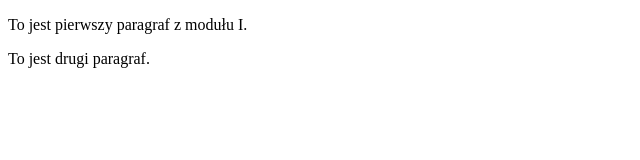
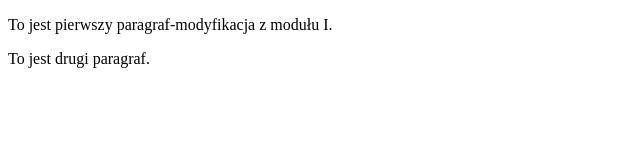
Before and after one commit to Sativa7/github, a plain HTML site: page index.html in a window 1280 px wide. Shown: the whole page, without its empty margins (0-640 px from the left). Drawn offline with Linux system fonts and the light colour scheme.

Commit message:
trzecia modyfikacja

```diff
--- a/index.html
+++ b/index.html
@@ -5,7 +5,7 @@
     <title>Github</title>
 </head>
 <body>
-    <p>To jest pierwszy paragraf z modułu I.</p>
+    <p>To jest pierwszy paragraf-modyfikacja z modułu I.</p>
     <p>To jest drugi paragraf.</p>
 </body>
 </html>
```
